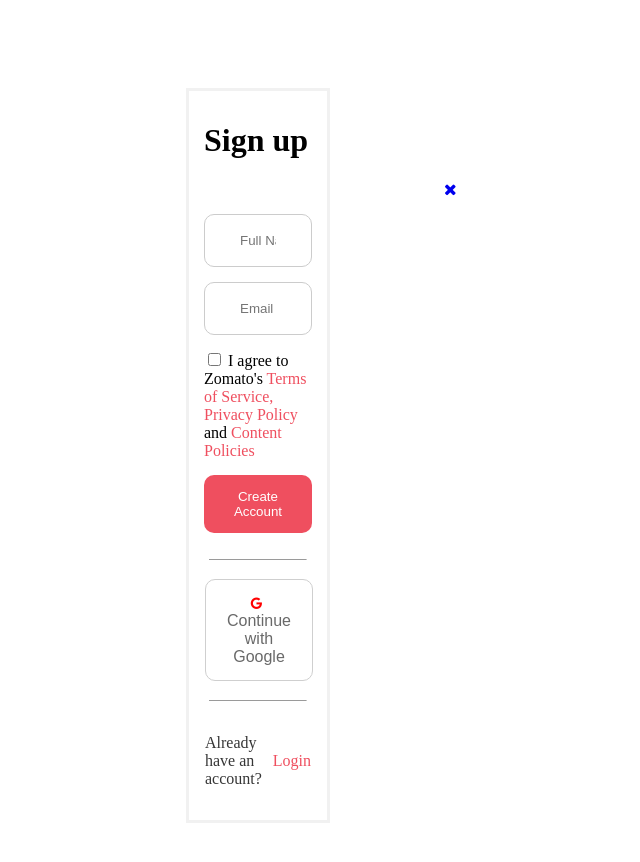
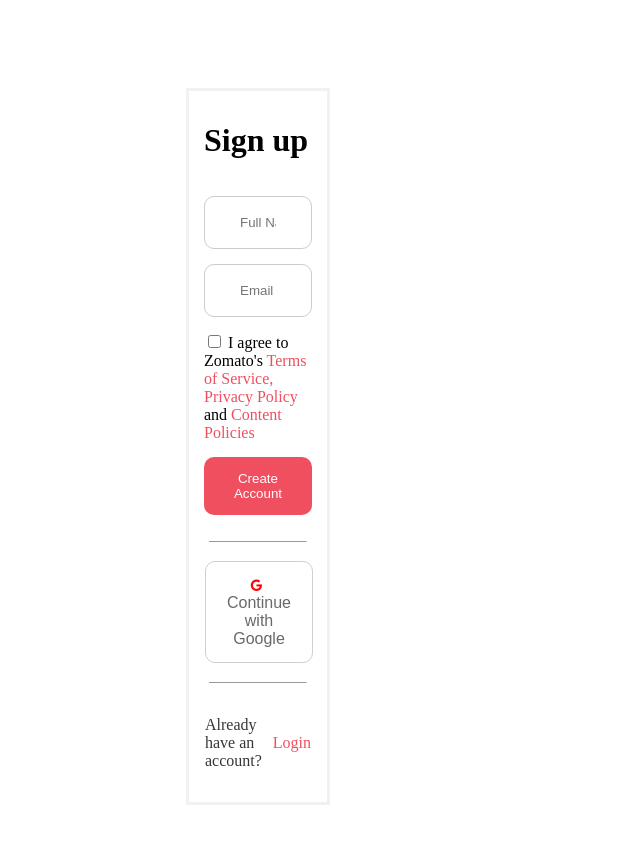
Before and after one commit to prabhat-04/Zomato-Clone, a plain HTML site: page html/signup.html in a window 1280 px wide. Shown: the whole page, without its empty margins (382-1022 px from the left). Drawn offline with Linux system fonts and the light colour scheme; files that its build step writes are made by us from their sources.

Commit message:
Update signup.html

```diff
--- a/html/signup.html
+++ b/html/signup.html
@@ -16,7 +16,7 @@
 
             <div class="container">
                 <h1 class="heading">Sign up</h1>
-                <div class="heading"><a href="/Zomato-Clone.github.io/index.html"><i class="fa fa-times" aria-hidden="true"></i></a></div>
+<!--                 <div class="heading"><a href="/Zomato-Clone.github.io/index.html"><i class="fa fa-times" aria-hidden="true"></i></a></div> -->
                 <div class="inphone">
                     <input type="text" placeholder="Full Name" name="phone" required>
                 </div>
```
